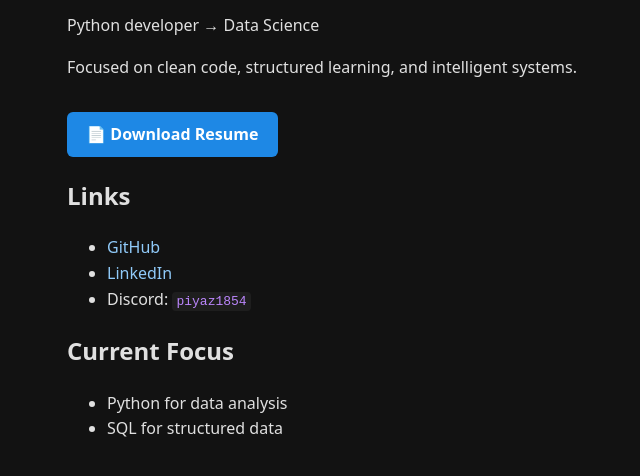
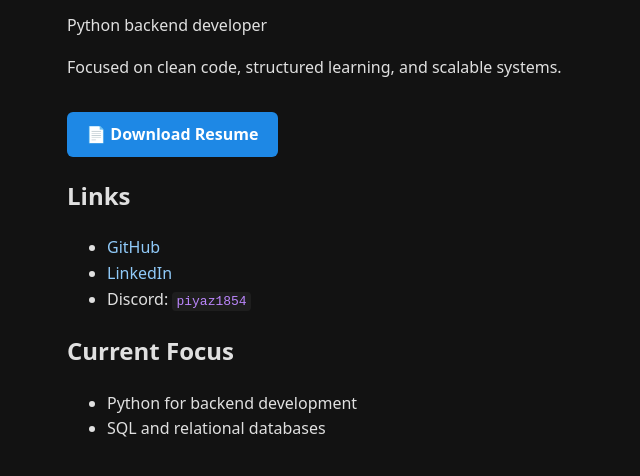
Before and after one commit to piyaz1854/piyaz1854.github.io, a plain HTML site: page index.html in a window 1280 px wide. Shown: the part 104-580 px from the top of the page, without its empty margins (223-863 px from the left). Drawn offline with Linux system fonts and the light colour scheme.

Commit message:
update index.html

```diff
--- a/index.html
+++ b/index.html
@@ -52,8 +52,8 @@
 </head>
 <body>
   <h1>Alikhan Azirbayev</h1>
-  <p>Python developer → Data Science</p>
-  <p>Focused on clean code, structured learning, and intelligent systems.</p>
+  <p>Python backend developer</p>
+  <p>Focused on clean code, structured learning, and scalable systems.</p>
 
   <a class="button" href="alikhan_resume.pdf" download>📄 Download Resume</a>
 
@@ -66,8 +66,8 @@
 
   <h2>Current Focus</h2>
   <ul>
-    <li>Python for data analysis</li>
-    <li>SQL for structured data</li>
+    <li>Python for backend development</li>
+    <li>SQL and relational databases</li>
   </ul>
 </body>
 </html>
```
